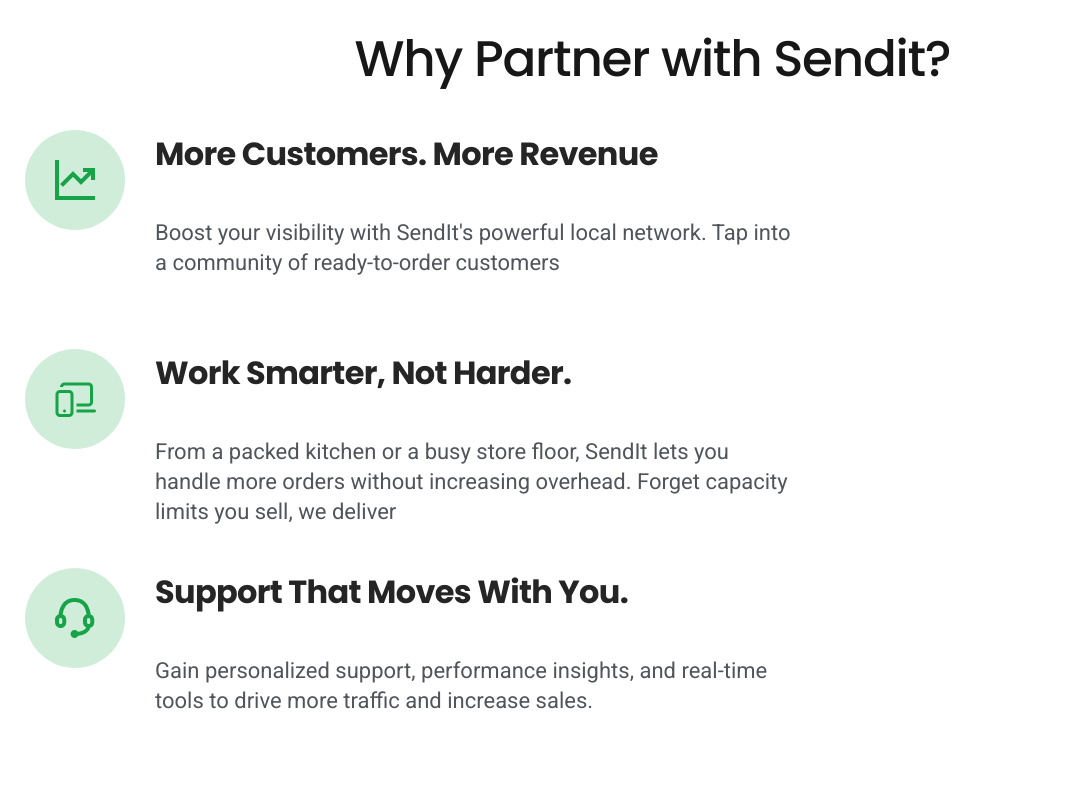
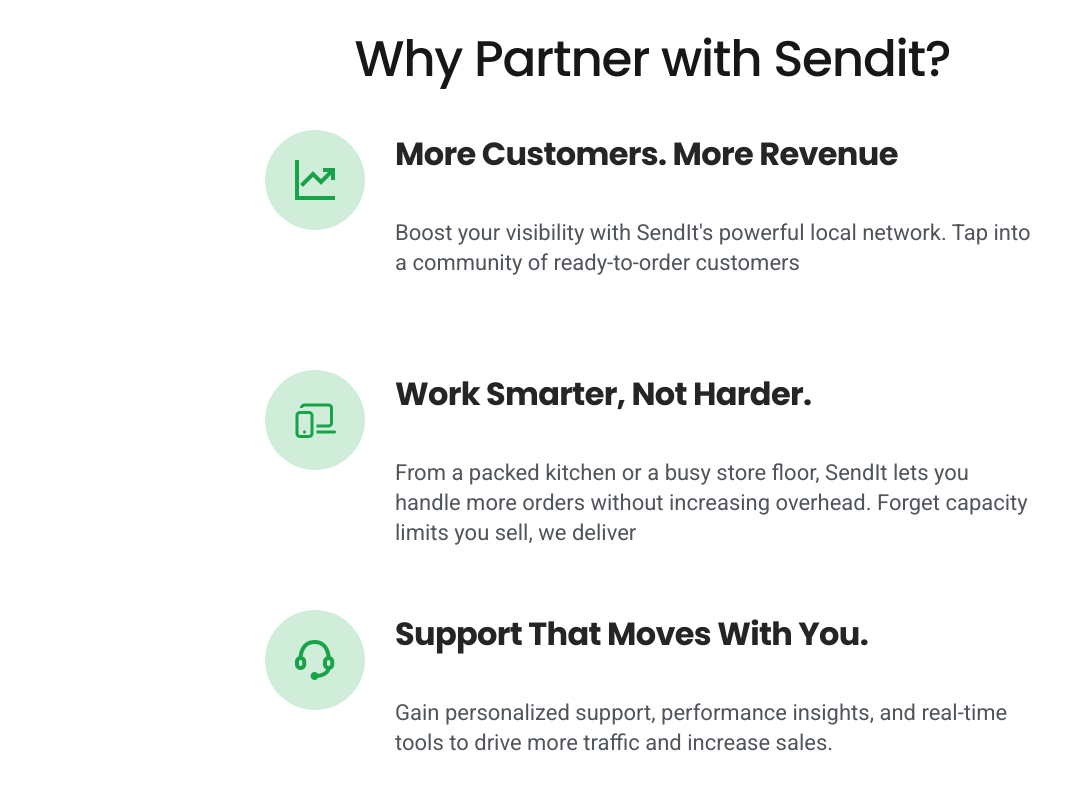
Before and after one commit to NanaAmpomahArhin/sendit-website, a Next.js app in the folder sendit-website/: page /partners in a window 1280 px wide. Shown: the part 620-1406 px from the top of the page, without its empty margins (0-1068 px from the left). Built offline with nearby package versions, Linux system fonts and the light colour scheme.

Commit message:
modified spacing between elements

```diff
--- a/sendit-website/app/partners/page.jsx
+++ b/sendit-website/app/partners/page.jsx
@@ -41,7 +41,7 @@ const BecomeOurPartner = () => {
         <p className="font-poppins font-medium max-w-[627px] max-h-[58px] text-[35px] sm:text-[50px]   tracking-tight 2xl:mb-[50px]">
           Why Partner with Sendit?
         </p>
-        <div className="flex flex-row flex-wrap gap-y-[100px]  2xl:gap-x-[90px]">
+        <div className="flex flex-row flex-wrap items-center justify-center gap-y-[40px] gap-x-[30px]  2xl:gap-x-[90px]">
           {[
             {
               img: "tdesign_chart-analytics.png",
@@ -64,7 +64,10 @@ const BecomeOurPartner = () => {
               desc: "With SendIt, your success doesn’t come with extra costs. We grow when you do simple as that.",
             },
           ].map((item, index) => (
-            <div className="flex items-start flex-row gap-[30px]" key={index}>
+            <div
+              className="flex items-start justify-center flex-row min-h-[200px] gap-[30px]"
+              key={index}
+            >
               <div className=" flex items-center flex-shrink-0 justify-center w-[50px] h-[50px] rounded-full sm:w-[100px] sm:h-[100px]  bg-[#17A448]/20 ">
                 <Image
                   src={`/assets/icons/${item.img}`}
@@ -165,7 +168,7 @@ const BecomeOurPartner = () => {
           ))}
         </div>
       </section>
-      <section className="flex flex-nowrap items-center justify-center lg:px-[200px] m-auto 2xl:px-30 2xl:items-start">
+      <section className="flex flex-nowrap items-center justify-center lg:px-[200px]  2xl:px-30 2xl:items-start">
         <Testimonials />
         <Image
           src="/assets/images/baker.png"
@@ -175,7 +178,7 @@ const BecomeOurPartner = () => {
           className="rounded-[10px] hidden 2xl:block"
         />
       </section>
-      <section className="flex flex-col items-center justify-center lg:h-[803px] w-full bg-[#17A448] mt-[15%] gap-y-[30px] px-6 py-[70px] sm:py-[110px] sm:py-[120px] mb-[15%] lg:px-10 lg:gap-y-[60px]">
+      <section className="flex flex-col items-center justify-center lg:h-[803px] w-full bg-[#17A448] mt-[15%] gap-y-[30px] px-6 py-[70px]  sm:py-[120px] mb-[15%] lg:px-10 lg:gap-y-[60px]">
         <p className="font-poppins font-medium text-[35px] sm:text-[45px] lg:text-[63.22px] leading-[55.75px] lg:leading-[65.75px] text-[#F5F5F5] text-center">
           Ready to Power Your Business?
         </p>
--- a/sendit-website/components/Testimonials.jsx
+++ b/sendit-website/components/Testimonials.jsx
@@ -52,7 +52,7 @@ export default function Testimonials() {
   }, [currentIndex]);
 
   return (
-    <div className="flex flex-col w-full h-auto items-start justify-center text-center p-15 2xl:px-12">
+    <div className="flex flex-col w-full h-auto items-start justify-center text-center p-6  2xl:px-12">
       <h2 className="font-poppins text-[#17A448] font-medium text-[20px] leading-[28px] tracking-[0px] text-left">
         Testimonials
       </h2>
```
